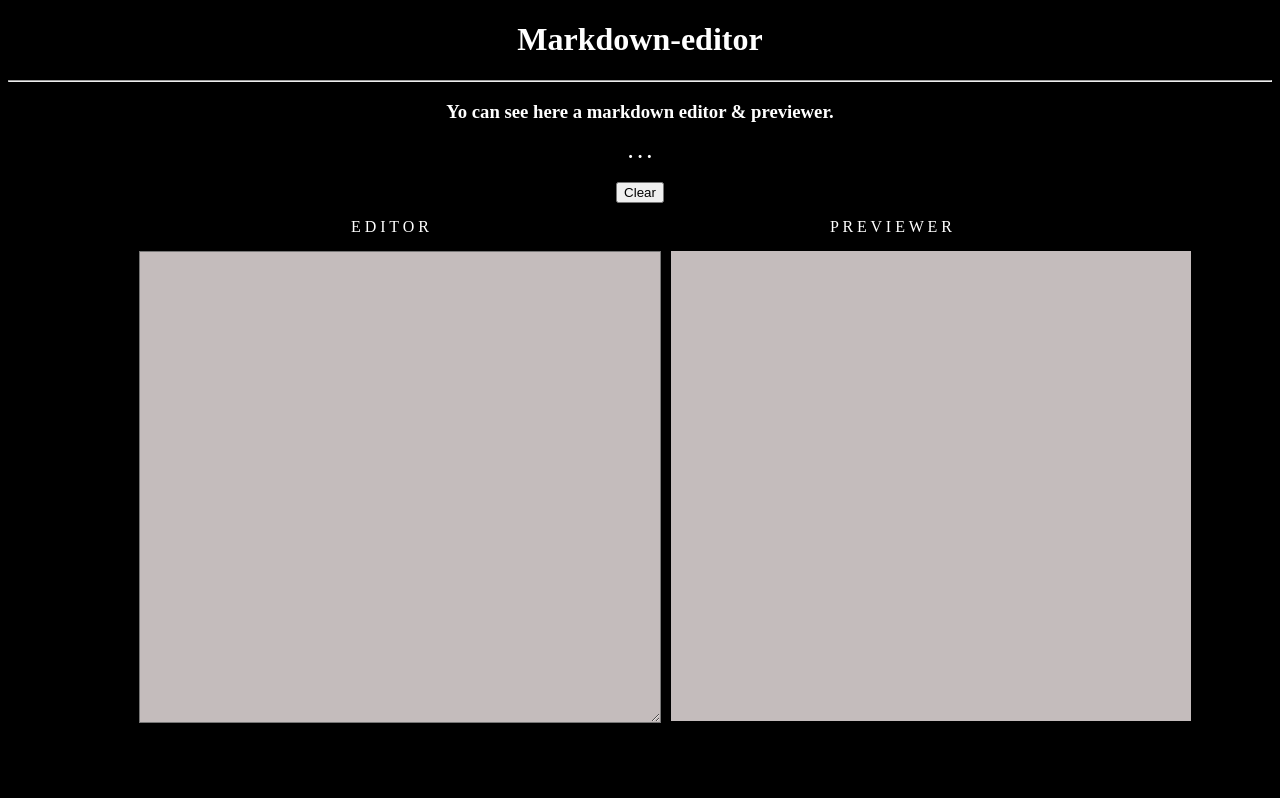
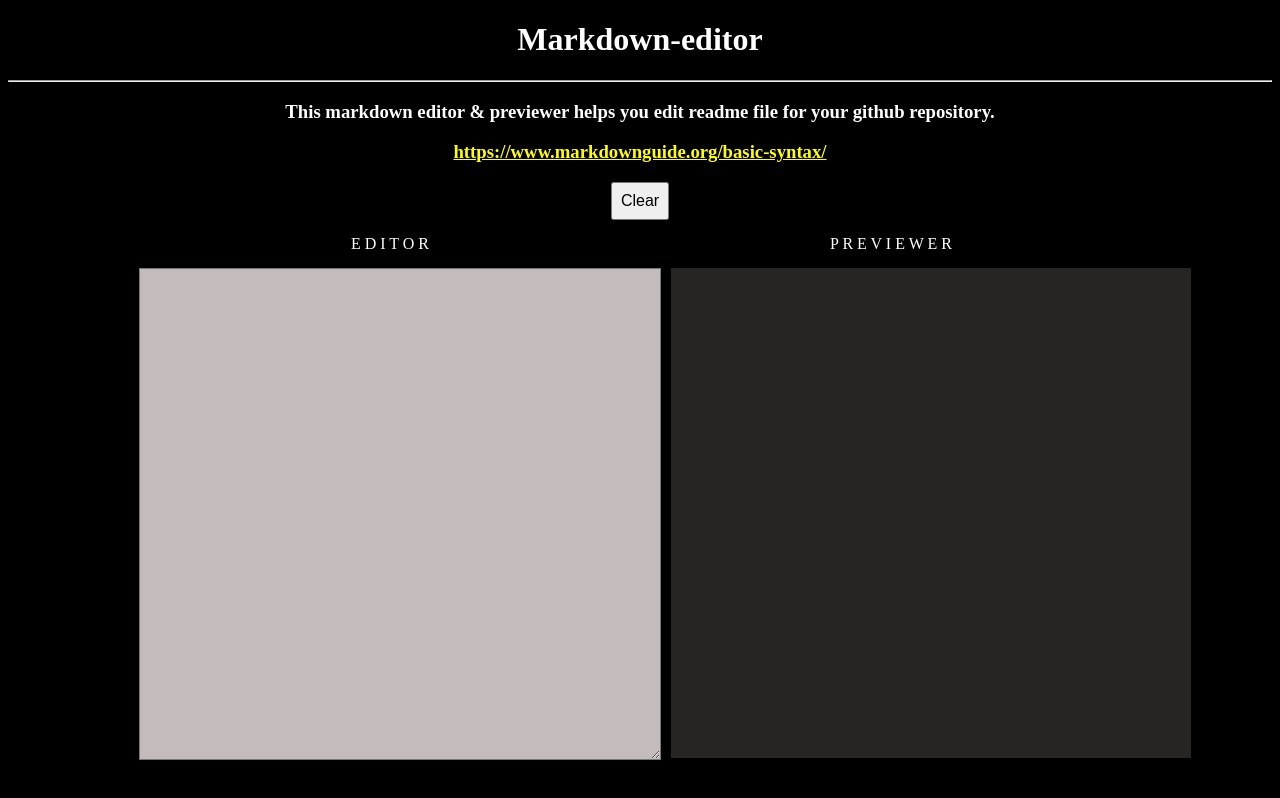
Before and after one commit to grbeno/markdown-editor, a React (Create React App) app: page / in a window 1280 px wide. Built offline with nearby package versions, Linux system fonts and the light colour scheme.

Commit message:
update-markdown

```diff
--- a/src/App.css
+++ b/src/App.css
@@ -29,7 +29,7 @@ textarea {
   font-size: 18px;
   background-color: rgb(196, 188, 188);
   width: 500px;
-  height: 450px;
+  height: 470px;
   text-align: left;
 }
 
@@ -37,9 +37,9 @@ textarea {
   display: block;
   padding: 2%;
   margin-left: 6%;
-  background-color: rgb(196, 188, 188);
-  color: black;
+  background-color: rgb(39, 36, 36);
+  color: rgb(247, 243, 7);
   width: 500px;
-  height: 450px;
+  height: 470px;
   text-align: left;
 }
--- a/src/App.js
+++ b/src/App.js
@@ -29,9 +29,9 @@ function App() {
     <div className="App">
       <h1>Markdown-editor</h1>
       <hr />
-      <h3>Yo can see here a markdown editor & previewer.</h3>
-      <h3>. . .</h3>
-      <button onClick={clearButton}>Clear</button>
+      <h3>This markdown editor & previewer helps you edit readme file for your github repository.</h3>
+      <h3><a style={{color: 'yellow'}} href="https://www.markdownguide.org/basic-syntax/">https://www.markdownguide.org/basic-syntax/</a></h3>
+      <button onClick={clearButton} style={{fontSize: '16px', padding: '8px'}}>Clear</button>
       <div class="container">
         <div class="page">
           <div class="title">E D I T O R</div>
```
